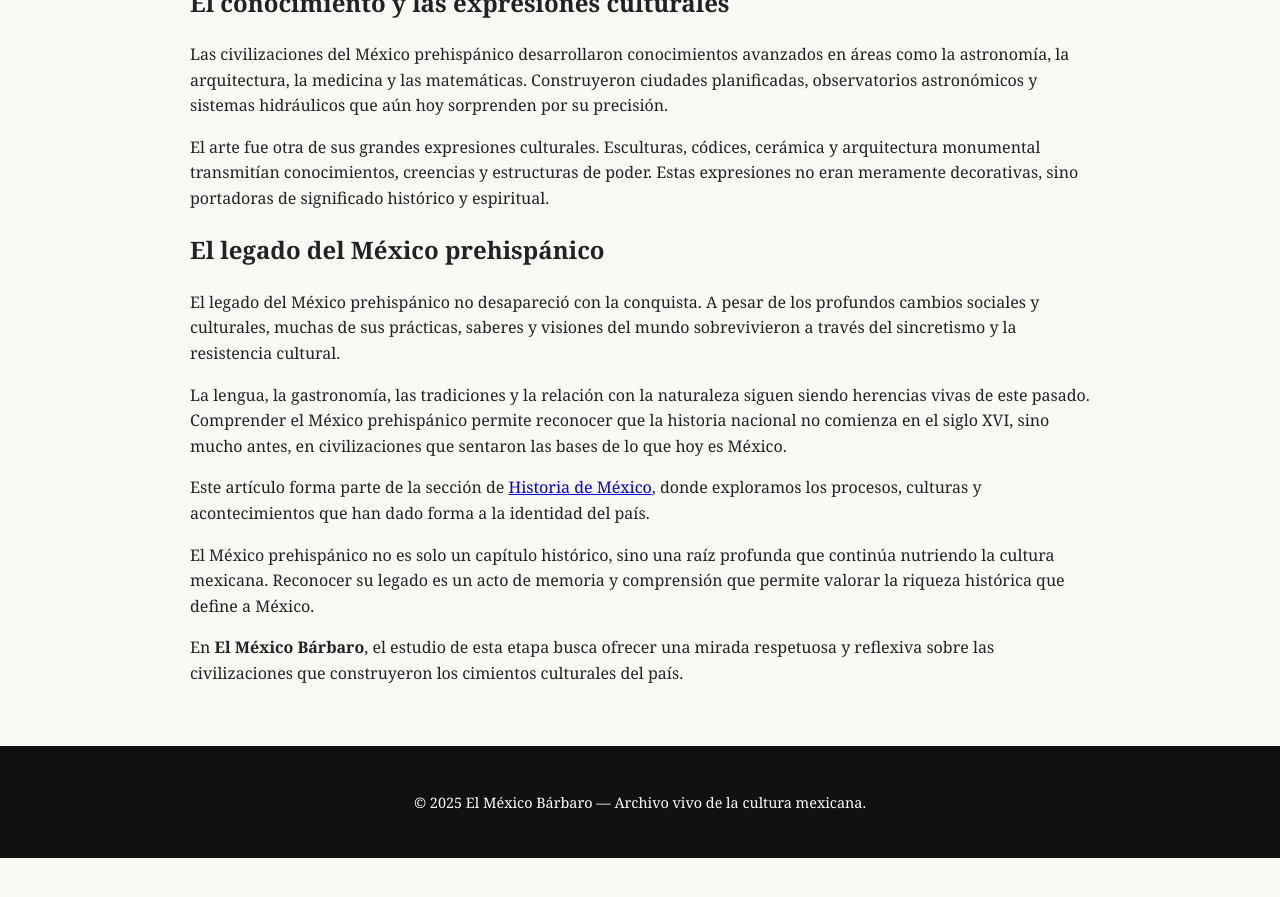
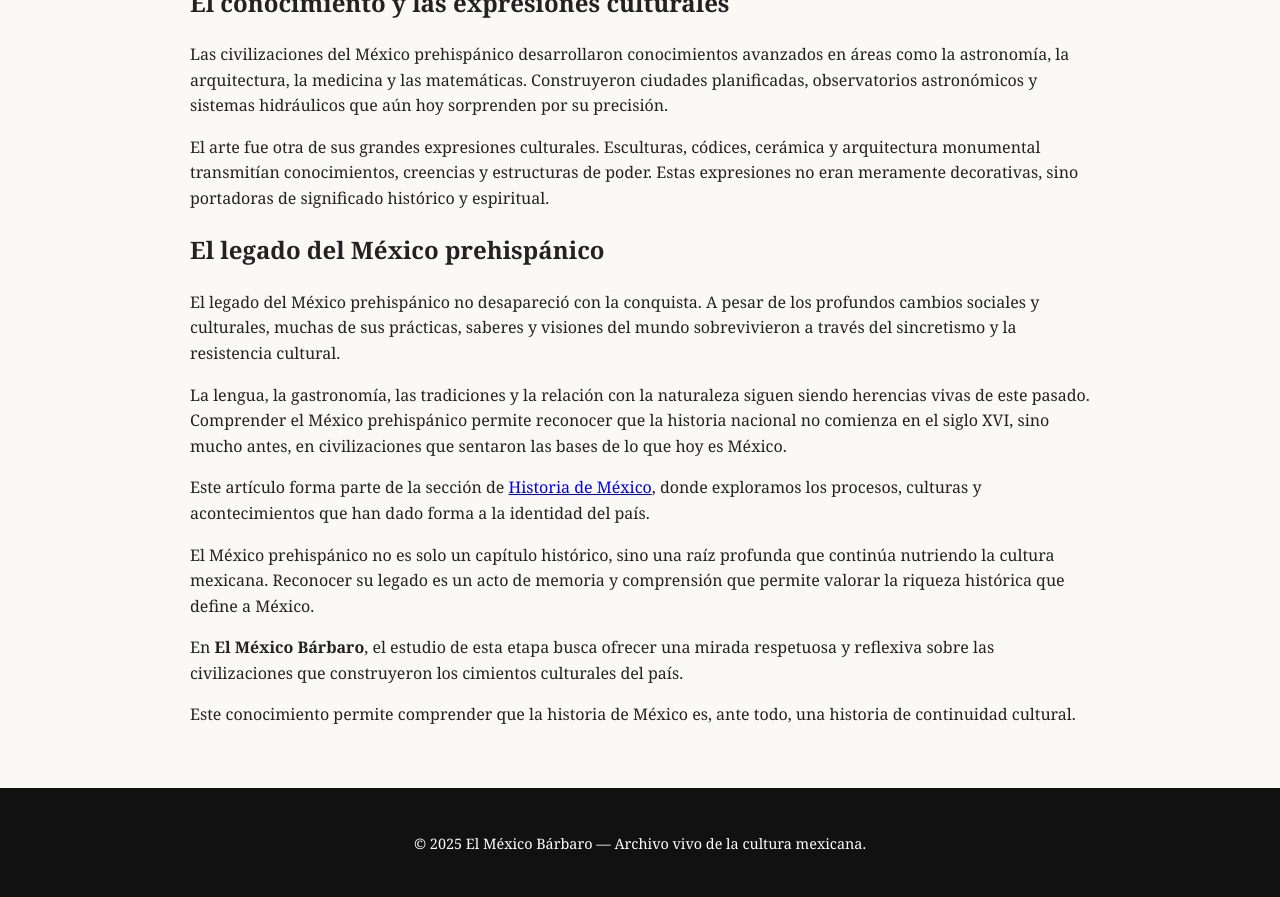
Before and after one commit to elbracamonte/elbracamonte.github.io, a Jekyll site: the page built from _posts/2025-12-13-mexico-prehispanico-cosmovision-cultura-legado.md, in a window 1280 px wide and 900 px high, scrolled down 2711 px. Shown: the top 897 px of the window. Built offline with Jekyll 4.4.1, drawn with Linux system fonts in a browser that asks for light colours; before the commit the page ends 3569 px from its top, so only the background shows below that.

Commit message:
Update 2025-12-13-mexico-prehispanico-cosmovision-cultura-legado.md

```diff
--- a/_posts/2025-12-13-mexico-prehispanico-cosmovision-cultura-legado.md
+++ b/_posts/2025-12-13-mexico-prehispanico-cosmovision-cultura-legado.md
@@ -63,3 +63,5 @@ Este artículo forma parte de la sección de [Historia de México](/historia/),
 El México prehispánico no es solo un capítulo histórico, sino una raíz profunda que continúa nutriendo la cultura mexicana. Reconocer su legado es un acto de memoria y comprensión que permite valorar la riqueza histórica que define a México.
 
 En **El México Bárbaro**, el estudio de esta etapa busca ofrecer una mirada respetuosa y reflexiva sobre las civilizaciones que construyeron los cimientos culturales del país.
+
+Este conocimiento permite comprender que la historia de México es, ante todo, una historia de continuidad cultural.
```
